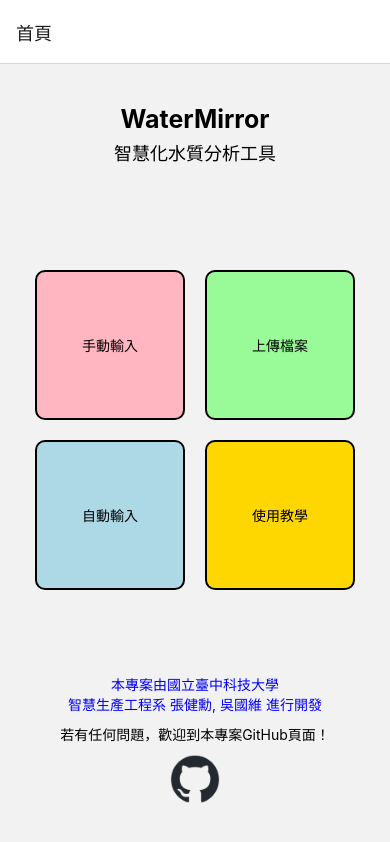
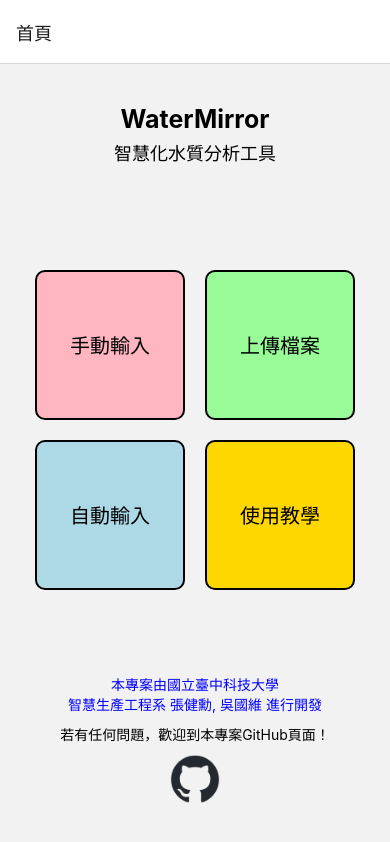
Before and after one commit to KageRyo/WaterMirror, a React Native app in the folder WaterMirror/: screen /Home in a window 390 px wide. Built offline with nearby package versions, Linux system fonts and the light colour scheme.

Commit message:
refactor: button styling in Home.js.

```diff
--- a/WaterMirror/src/Home.js
+++ b/WaterMirror/src/Home.js
@@ -36,8 +36,8 @@ const BtnSection = ({ navigation }) => {
 // 自訂按鈕元件
 const CustomBtn = ({ bgColor, text, onPress }) => {
   return (
-    <TouchableOpacity style={[btnStyles.btn, { backgroundColor: bgColor }]} onPress={onPress}>
-      <Text style={styles.btnText}>{text}</Text>
+    <TouchableOpacity style={[btnStyles.btn, { backgroundColor: bgColor }]}>
+      <Text style={btnStyles.btnText}>{text}</Text>
     </TouchableOpacity>
   );
 };
@@ -151,6 +151,9 @@ const btnStyles = StyleSheet.create({
     borderWidth: 2,
     borderColor: '#000',
   },
+  btnText: {
+    fontSize: 20,
+  },
   btnSpace: {
     width: 20,
   },
```
